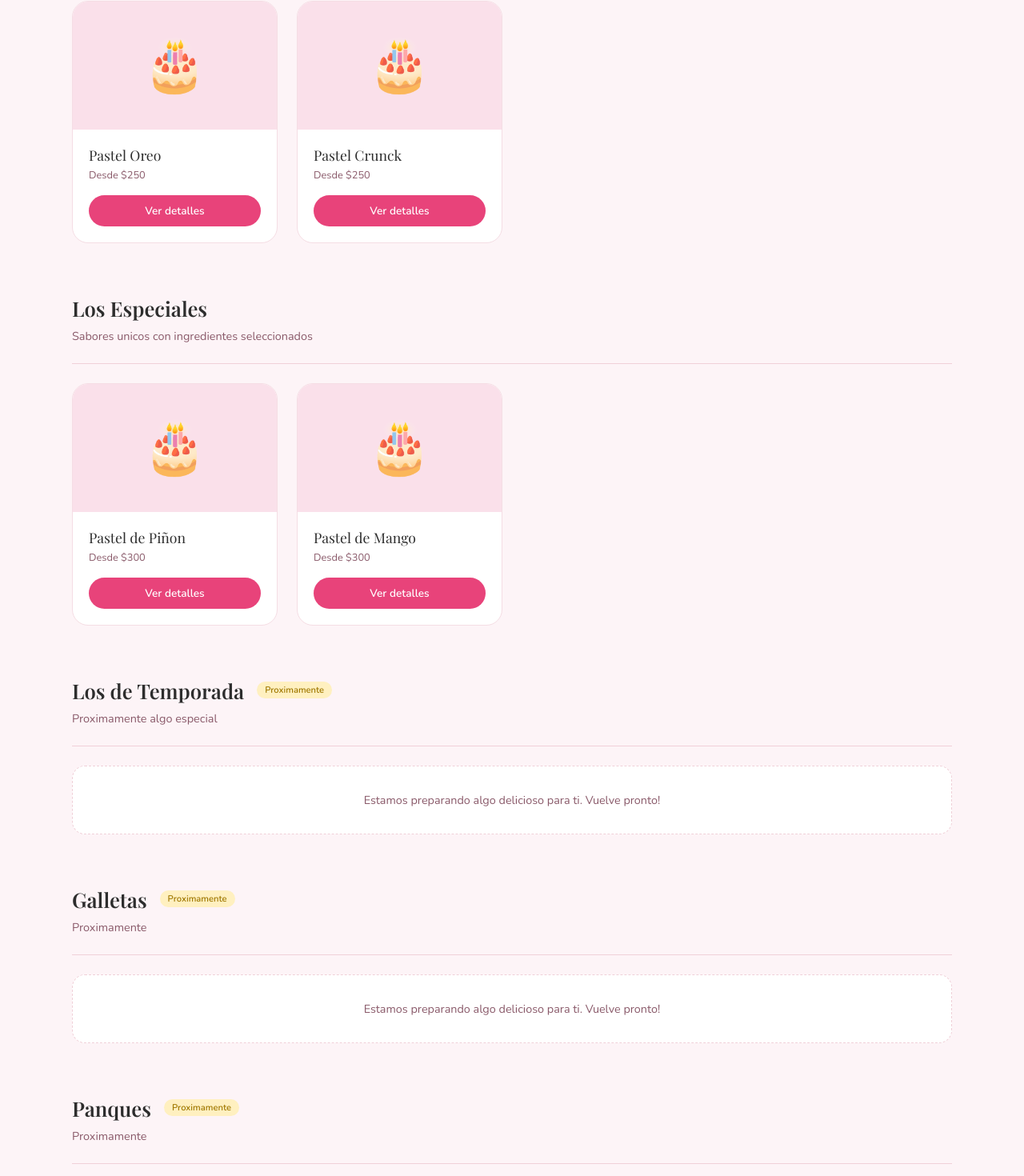
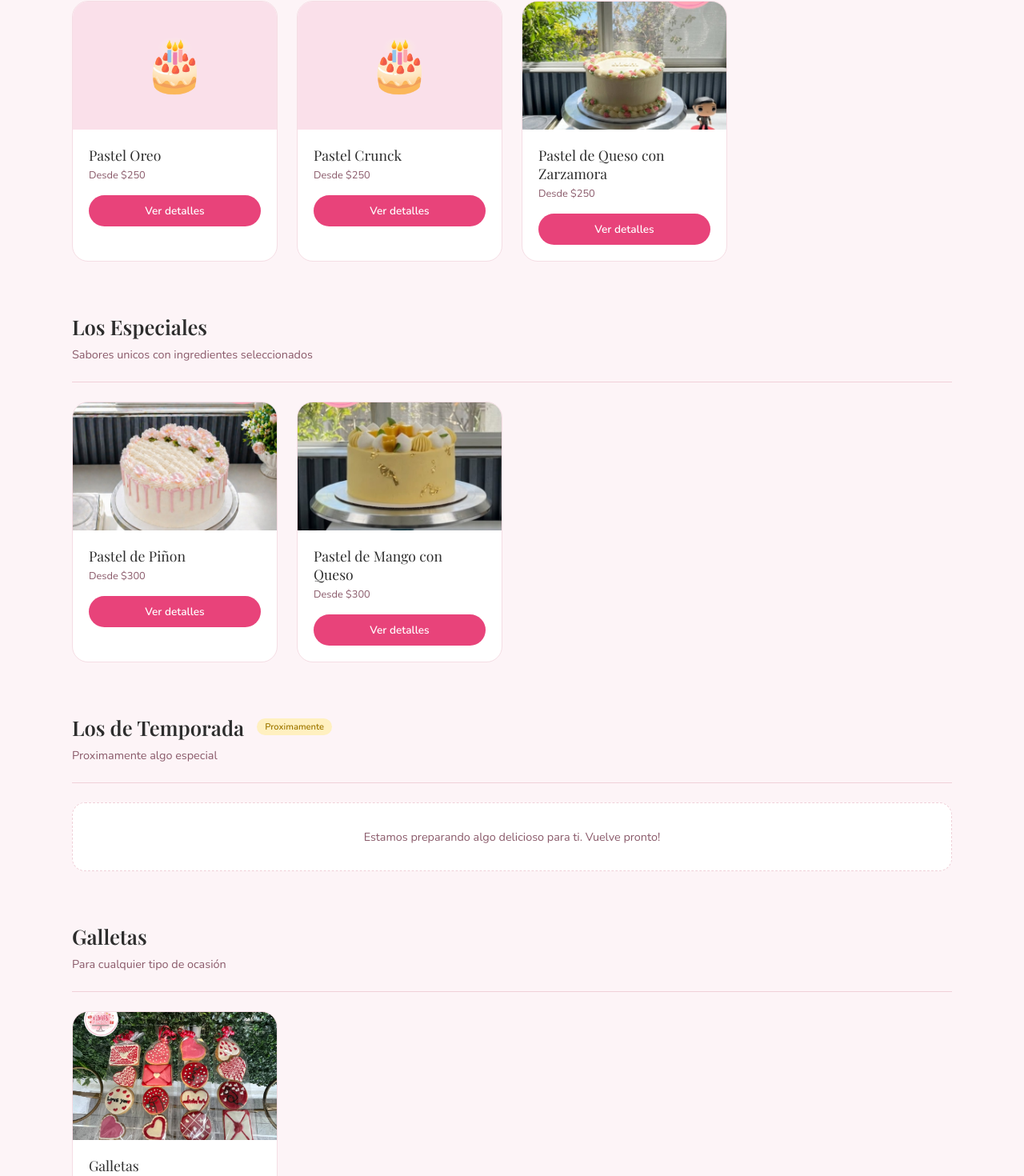
Before and after one commit to jchainmartinez/ninis-pastelitos, a React (Vite) app: page /tienda in a window 1280 px wide. Shown: the part 383-1853 px from the top of the page at 80% size. Built offline with nearby package versions, Linux system fonts and the light colour scheme; a web font is replaced by a local one.

Commit message:
cambios02

```diff
--- a/src/components/Hero.jsx
+++ b/src/components/Hero.jsx
@@ -6,7 +6,7 @@ function Hero() {
       minHeight: '100vh', display: 'flex', alignItems: 'center',
       justifyContent: 'center', position: 'relative',
       overflow: 'hidden', padding: '80px 2rem 2rem',
-      background: 'radial-gradient(ellipse at 80% 50%, #fde8ed 0%, #fff8f0 60%)'
+      background: 'linear-gradient(rgba(0,0,0,0.55), rgba(0,0,0,0.55)), url(/images/fondo01.png) center/cover no-repeat'
     }}>
       <div style={{ textAlign: 'center', maxWidth: '700px', position: 'relative', zIndex: 1 }}>
 
@@ -16,13 +16,13 @@ function Hero() {
           letterSpacing: '1px', padding: '6px 16px', borderRadius: '20px',
           marginBottom: '1.5rem', textTransform: 'uppercase'
         }}>
-          ✨ Hecho con amor artesanal
+          ✨ ¡Déjanos endulzar tus mejores momentos!
         </div>
 
         <h1 style={{
           fontFamily: "'Playfair Display', serif",
           fontSize: 'clamp(2.8rem, 6vw, 5rem)',
-          lineHeight: 1.1, color: 'var(--texto)', marginBottom: '1.2rem'
+          lineHeight: 1.1, color: 'white', marginBottom: '1.2rem'
         }}>
           Pasteles que{' '}
           <em style={{ color: 'var(--rosa)' }}>enamoran</em>
@@ -30,11 +30,11 @@ function Hero() {
         </h1>
 
         <p style={{
-          fontSize: '1.1rem', color: 'var(--texto-claro)',
+          fontSize: '1.1rem', color: 'rgba(255,255,255,0.9)',
           lineHeight: 1.8, marginBottom: '2.5rem', fontWeight: 300
         }}>
           Nos especializamos en la elaboración de pasteles únicos y personalizados
-          que harán de tus celebraciones momentos inolvidables. 🎂✨ ¡Déjanos endulzar tus mejores momentos!
+          que harán de tus celebraciones momentos inolvidables. 🎂✨
         </p>
 
         <div style={{ display: 'flex', gap: '1rem', justifyContent: 'center', flexWrap: 'wrap' }}>
@@ -46,10 +46,10 @@ function Hero() {
             Ver catálogo
           </Link>
           <Link to="/contacto" style={{
-            background: 'transparent', color: 'var(--rosa-oscuro)',
+            background: 'transparent', color: 'white',
             padding: '14px 32px', borderRadius: '30px',
             textDecoration: 'none', fontWeight: 600, fontSize: '0.95rem',
-            border: '2px solid var(--rosa)'
+            border: '2px solid white'
           }}>
             Hacer un pedido
           </Link>
--- a/src/components/Tienda.jsx
+++ b/src/components/Tienda.jsx
@@ -9,6 +9,7 @@ const categorias = [
     productos: [
       {
         id: 1, emoji: '🎂', nombre: 'Pastel Oreo',
+        imagen: null,
         descripcion: 'Delicioso pastel con galletas Oreo, relleno de crema y decorado con trozos de galleta.',
         tamanos: [
           { label: 'Chico', personas: '10 personas', precio: 180 },
@@ -18,12 +19,24 @@ const categorias = [
       },
       {
         id: 2, emoji: '🎂', nombre: 'Pastel Crunck',
+        imagen: null,
         descripcion: 'Pastel esponjoso con chocolate crujiente y betun de vainilla.',
         tamanos: [
           { label: 'Chico', personas: '10 personas', precio: 180 },
           { label: 'Mediano', personas: '20 personas', precio: 250 },
           { label: 'Grande', personas: '30 personas', precio: 350 },
         ]
+      },
+      {
+        id: 5, emoji: '🎂', nombre: 'Pastel de Queso con Zarzamora',
+        imagen: '/images/img10.jpg',
+        descripcion: 'Suave pastel de queso con cobertura de zarzamora fresca.',
+        tamanos: [
+          { label: 'Chico', personas: '10 personas', precio: 180 },
+          { label: 'Mediano', personas: '20 personas', precio: 250 },
+          { label: 'Grande', personas: '30 personas', precio: 350 },
+        ]
+
       },
     ]
   },
@@ -34,7 +47,8 @@ const categorias = [
     productos: [
       {
         id: 3, emoji: '🎂', nombre: 'Pastel de Piñon',
-        descripcion: 'Pastel artesanal elaborado con pinon de la region, de sabor unico e irresistible.',
+        imagen: '/images/img11.jpg',
+        descripcion: 'Pastel artesanal elaborado con piñon de la region, de sabor unico e irresistible.',
         tamanos: [
           { label: 'Chico', personas: '8 personas', precio: 220 },
           { label: 'Mediano', personas: '15 personas', precio: 300 },
@@ -42,7 +56,8 @@ const categorias = [
         ]
       },
       {
-        id: 4, emoji: '🎂', nombre: 'Pastel de Mango',
+        id: 4, emoji: '🎂', nombre: 'Pastel de Mango con Queso',
+        imagen: '/images/img16.jpg',
         descripcion: 'Fresco y tropical, con capas de mousse de mango y decoracion de fruta natural.',
         tamanos: [
           { label: 'Chico', personas: '8 personas', precio: 220 },
@@ -52,8 +67,27 @@ const categorias = [
       },
     ]
   },
-  {id: 'temporada', nombre: 'Los de Temporada', desc: 'Proximamente algo especial', productos: []},
-  { id: 'galletas', nombre: 'Galletas', desc: 'Proximamente', productos: [] },
+  { id: 'temporada',
+    nombre: 'Los de Temporada',
+    desc: 'Proximamente algo especial',
+    productos: [] },
+  {
+    id: 'galletas',
+    nombre: 'Galletas',
+    desc: 'Para cualquier tipo de ocasión',
+    productos: [
+      {
+        id: 6, emoji: '🍪', nombre: 'Galletas',
+        imagen: '/images/img27.jpg',
+        descripcion: 'Galletas artesanales decoradas para cualquier ocasion.',
+        tamanos: [
+          { label: '6 piezas', personas: '', precio: 120 },
+          { label: '12 piezas', personas: '', precio: 220 },
+          { label: '24 piezas', personas: '', precio: 400 },
+        ]
+      }
+    ]
+  },
   { id: 'panques', nombre: 'Panques', desc: 'Proximamente', productos: [] },
   { id: 'pays', nombre: 'Pays', desc: 'Proximamente', productos: [] },
   { id: 'gelatinas', nombre: 'Gelatinas', desc: 'Proximamente', productos: [] },
@@ -90,7 +124,15 @@ function ModalProducto({ producto, onCerrar }) {
       >
         <button onClick={onCerrar} style={{ position: 'absolute', top: '1rem', right: '1rem', background: 'var(--rosa-claro)', border: 'none', width: '32px', height: '32px', borderRadius: '50%', cursor: 'pointer', fontSize: '1rem', color: 'var(--rosa-oscuro)' }}>x</button>
 
-        <div style={{ textAlign: 'center', fontSize: '5rem', marginBottom: '1rem' }}>{producto.emoji}</div>
+        <div style={{ height: '200px', overflow: 'hidden', borderRadius: '16px', background: 'var(--rosa-claro)', marginBottom: '1rem' }}>
+          {producto.imagen ? (
+            <img src={producto.imagen} alt={producto.nombre} style={{ width: '100%', height: '100%', objectFit: 'cover', display: 'block' }} />
+          ) : (
+            <div style={{ height: '100%', display: 'flex', alignItems: 'center', justifyContent: 'center', fontSize: '5rem' }}>
+              {producto.emoji}
+            </div>
+          )}
+        </div>
         <h3 style={{ fontFamily: "'Playfair Display', serif", fontSize: '1.5rem', color: 'var(--texto)', marginBottom: '0.5rem' }}>{producto.nombre}</h3>
         <p style={{ color: 'var(--texto-claro)', fontSize: '0.9rem', lineHeight: 1.7, marginBottom: '1.5rem', fontWeight: 300 }}>{producto.descripcion}</p>
 
@@ -140,8 +182,14 @@ function TarjetaProducto({ producto }) {
         onMouseEnter={e => e.currentTarget.style.transform = 'translateY(-6px)'}
         onMouseLeave={e => e.currentTarget.style.transform = 'translateY(0)'}
       >
-        <div style={{ height: '160px', display: 'flex', alignItems: 'center', justifyContent: 'center', fontSize: '4rem', background: 'var(--rosa-claro)' }}>
-          {producto.emoji}
+        <div style={{ height: '160px', overflow: 'hidden', background: 'var(--rosa-claro)' }}>
+          {producto.imagen ? (
+            <img src={producto.imagen} alt={producto.nombre} style={{ width: '100%', height: '100%', objectFit: 'cover', display: 'block' }} />
+          ) : (
+            <div style={{ height: '100%', display: 'flex', alignItems: 'center', justifyContent: 'center', fontSize: '4rem' }}>
+              {producto.emoji}
+            </div>
+          )}
         </div>
         <div style={{ padding: '1.25rem' }}>
           <div style={{ fontFamily: "'Playfair Display', serif", fontSize: '1.1rem', color: 'var(--texto)', marginBottom: '0.3rem' }}>{producto.nombre}</div>
```
Also changed, not shown: public/images/fondo01.png (added), public/images/img27.jpg (added).
